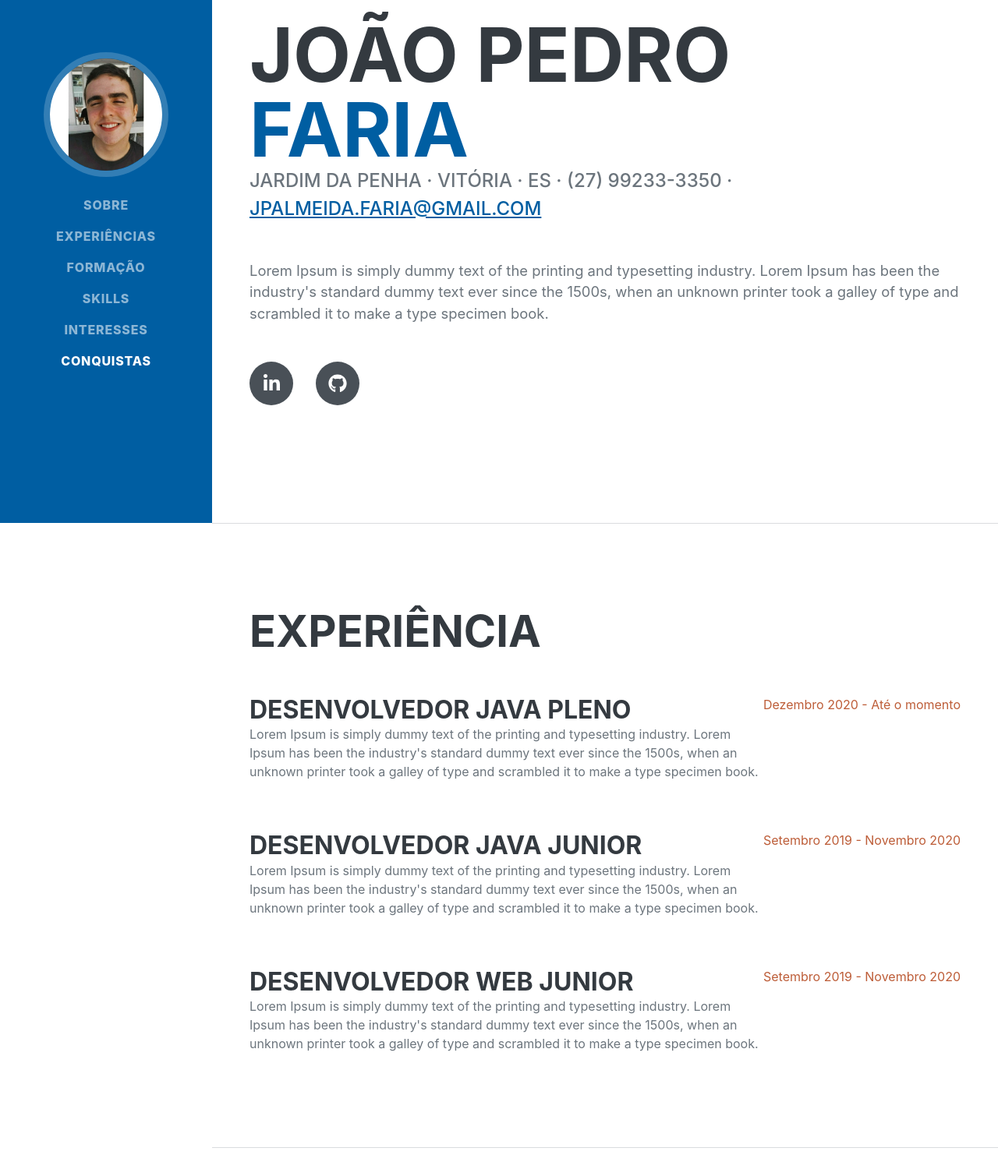
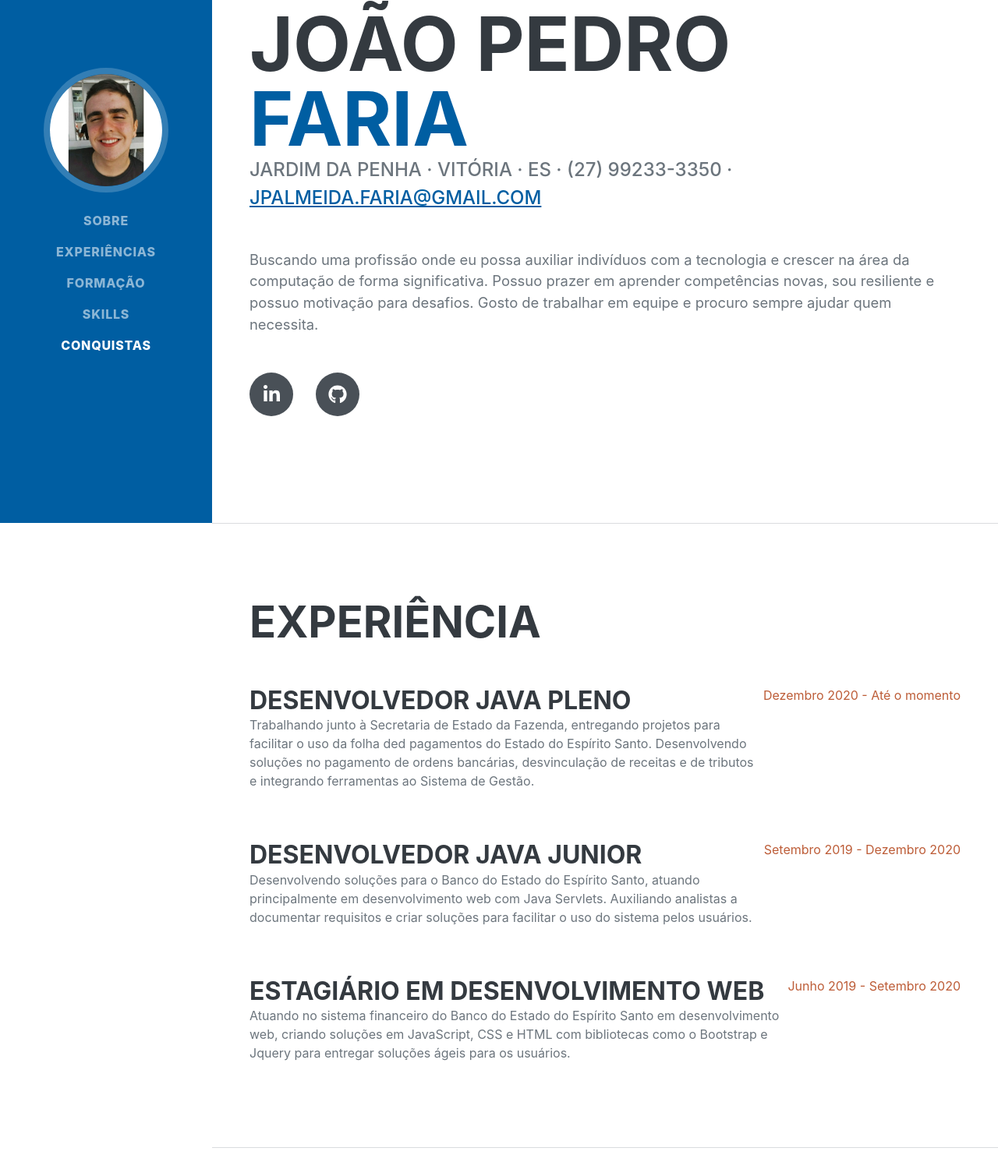
Before and after one commit to jpfariaa/curriculum-vitae-project, a plain HTML site: page curriculum-vitae/sobremim.html in a window 1280 px wide. Shown: the part 129-1620 px from the top of the page at 78% size. Drawn offline with nearby package versions, Linux system fonts and the light colour scheme; a web font is replaced by a local one.

Commit message:
inserindo informações sobre mim, experiência profissional e adicionando mais algumas conquistas

```diff
--- a/curriculum-vitae/js/scripts.js
+++ b/curriculum-vitae/js/scripts.js
@@ -6,7 +6,6 @@
 //
 // Scripts
 //
-
 window.addEventListener('DOMContentLoaded', event => {
 
     // Activate Bootstrap scrollspy on the main nav element
--- a/curriculum-vitae/sobremim.html
+++ b/curriculum-vitae/sobremim.html
@@ -29,7 +29,6 @@
                     <li class="nav-item"><a class="nav-link js-scroll-trigger" href="#experiencia">Experiências</a></li>
                     <li class="nav-item"><a class="nav-link js-scroll-trigger" href="#educacao">Formação</a></li>
                     <li class="nav-item"><a class="nav-link js-scroll-trigger" href="#skills">Skills</a></li>
-                    <li class="nav-item"><a class="nav-link js-scroll-trigger" href="#interesses">Interesses</a></li>
                     <li class="nav-item"><a class="nav-link js-scroll-trigger" href="#conquistas">Conquistas</a></li>
                 </ul>
             </div>
@@ -46,7 +45,10 @@
                         Jardim da Penha · Vitória · ES · (27) 99233-3350 ·
                         <u style="color: #005EA2 !important;">jpalmeida.faria@gmail.com</u>
                     </div>
-                    <p class="lead mb-5">Lorem Ipsum is simply dummy text of the printing and typesetting industry. Lorem Ipsum has been the industry's standard dummy text ever since the 1500s, when an unknown printer took a galley of type and scrambled it to make a type specimen book.</p>
+                    <p class="lead mb-5">
+                        Buscando uma profissão onde eu possa auxiliar indivíduos com a tecnologia e crescer na área da computação de forma significativa. Possuo prazer em aprender competências novas, sou resiliente e possuo motivação para desafios.
+                        Gosto de trabalhar em equipe e procuro sempre ajudar quem necessita.
+                    </p>
                     <div class="social-icons">
                         <a class="social-icon" target="_blank" href="https://www.linkedin.com/in/jo%C3%A3o-pedro-faria-de-almeida-861a44155/"><i class="fab fa-linkedin-in"></i></a>
                         <a class="social-icon" target="_blank" href="https://github.com/jpfariaa"><i class="fab fa-github"></i></a>
@@ -61,23 +63,32 @@
                     <div class="d-flex flex-column flex-md-row justify-content-between mb-5">
                         <div class="flex-grow-1">
                             <h3 class="mb-0">Desenvolvedor Java Pleno</h3>
-                            <p>Lorem Ipsum is simply dummy text of the printing and typesetting industry. Lorem Ipsum has been the industry's standard dummy text ever since the 1500s, when an unknown printer took a galley of type and scrambled it to make a type specimen book.</p>
+                            <p>Trabalhando junto à Secretaria de Estado da Fazenda, entregando projetos para facilitar o uso da folha ded pagamentos
+                                do Estado do Espírito Santo. Desenvolvendo soluções no pagamento de ordens bancárias, desvinculação de receitas e de tributos
+                                e integrando ferramentas ao Sistema de Gestão.
+                            </p>
                         </div>
                         <div class="flex-shrink-0"><span class="text-primary">Dezembro 2020 - Até o momento</span></div>
                     </div>
                     <div class="d-flex flex-column flex-md-row justify-content-between mb-5">
                         <div class="flex-grow-1">
                             <h3 class="mb-0">Desenvolvedor Java Junior</h3>
-                            <p>Lorem Ipsum is simply dummy text of the printing and typesetting industry. Lorem Ipsum has been the industry's standard dummy text ever since the 1500s, when an unknown printer took a galley of type and scrambled it to make a type specimen book.</p>
+                            <p>Desenvolvendo soluções para o Banco do Estado do Espírito Santo, atuando principalmente em desenvolvimento
+                                web com Java Servlets. Auxiliando analistas a documentar requisitos e criar soluções para facilitar o uso do sistema
+                                pelos usuários.
+                            </p>
                         </div>
-                        <div class="flex-shrink-0"><span class="text-primary">Setembro 2019 - Novembro 2020</span></div>
+                        <div class="flex-shrink-0"><span class="text-primary">Setembro 2019 - Dezembro 2020</span></div>
                     </div>
                     <div class="d-flex flex-column flex-md-row justify-content-between">
                         <div class="flex-grow-1">
-                            <h3 class="mb-0">Desenvolvedor Web Junior</h3>
-                            <p>Lorem Ipsum is simply dummy text of the printing and typesetting industry. Lorem Ipsum has been the industry's standard dummy text ever since the 1500s, when an unknown printer took a galley of type and scrambled it to make a type specimen book.</p>
+                            <h3 class="mb-0">Estagiário em Desenvolvimento Web</h3>
+                            <p>Atuando no sistema financeiro do Banco do Estado do Espírito Santo em desenvolvimento web,
+                                criando soluções em JavaScript, CSS e HTML com bibliotecas como o Bootstrap e Jquery para entregar
+                                soluções ágeis para os usuários.
+                            </p>
                         </div>
-                        <div class="flex-shrink-0"><span class="text-primary">Setembro 2019 - Novembro 2020</span></div>
+                        <div class="flex-shrink-0"><span class="text-primary">Junho 2019 - Setembro 2020</span></div>
                     </div>
                 </div>
             </section>
@@ -121,14 +132,6 @@
             </section>
             <hr class="m-0" />
             <!-- Conquistas -->
-            <section class="resume-section" id="interesses">
-                <div class="resume-section-content">
-                    <h2 class="mb-5">Interesses</h2>
-                    <p>Lorem Ipsum is simply dummy text of the printing and typesetting industry. Lorem Ipsum has been the industry's standard dummy text ever since the 1500s, when an unknown printer took a galley of type and scrambled it to make a type specimen book. It has survived not only five centuries, but also the leap into electronic typesetting, remaining essentially unchanged.</p>
-                </div>
-            </section>
-            <hr class="m-0" />
-            <!-- Conquistas -->
             <section class="resume-section" id="conquistas">
                 <div class="resume-section-content">
                     <h2 class="mb-5">Conquistas & Certificados</h2>
@@ -149,6 +152,14 @@
                             <span class="fa-li"><i class="fas fa-trophy text-warning"></i></span>
                             Oracle ADF Rich 12c Avançado
                         </li>
+                        <li>
+                            <span class="fa-li"><i class="fas fa-trophy text-warning"></i></span>
+                            Spring Boot & MVC com Thymeleaf
+                        </li>
+                        <li>
+                            <span class="fa-li"><i class="fas fa-trophy text-warning"></i></span>
+                            Java COMPLETO Programação Orientada a Objetos + Projetos
+                        </li>
                     </ul>
                 </div>
             </section>
```
Also changed, not shown: 1 other file.
